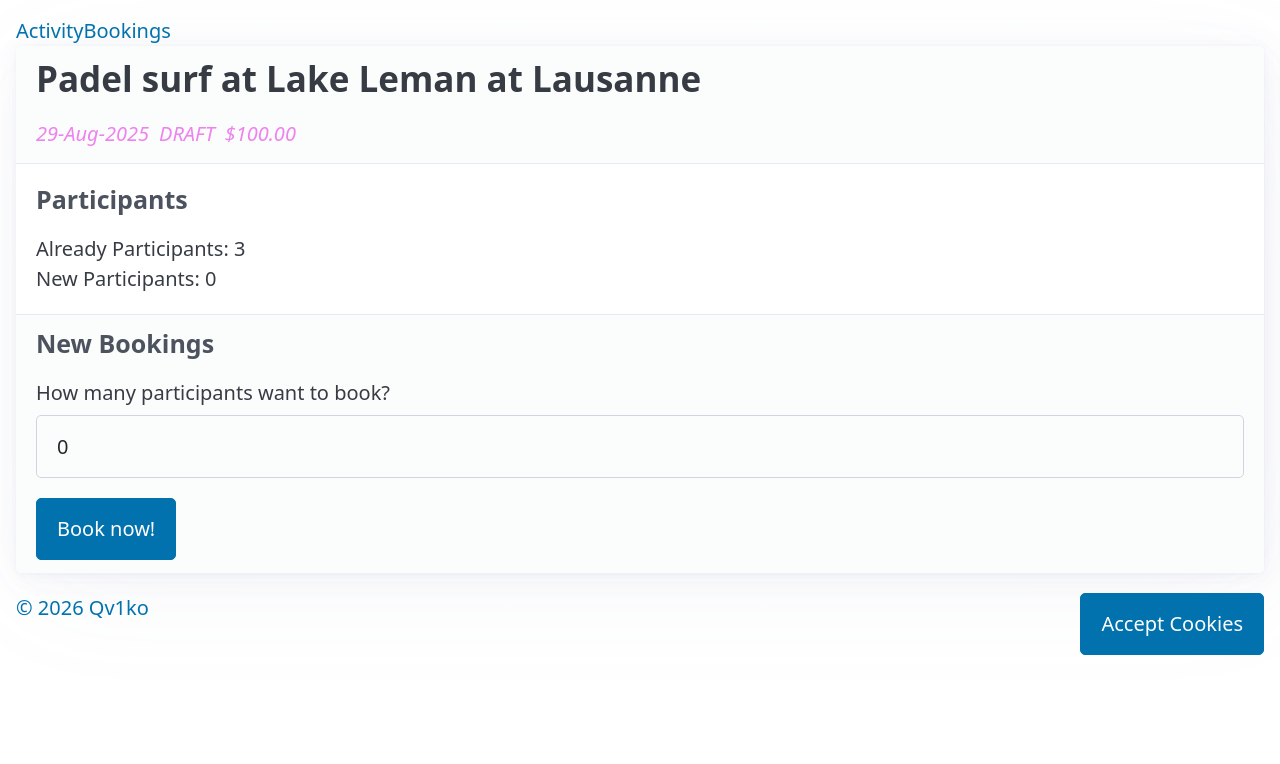
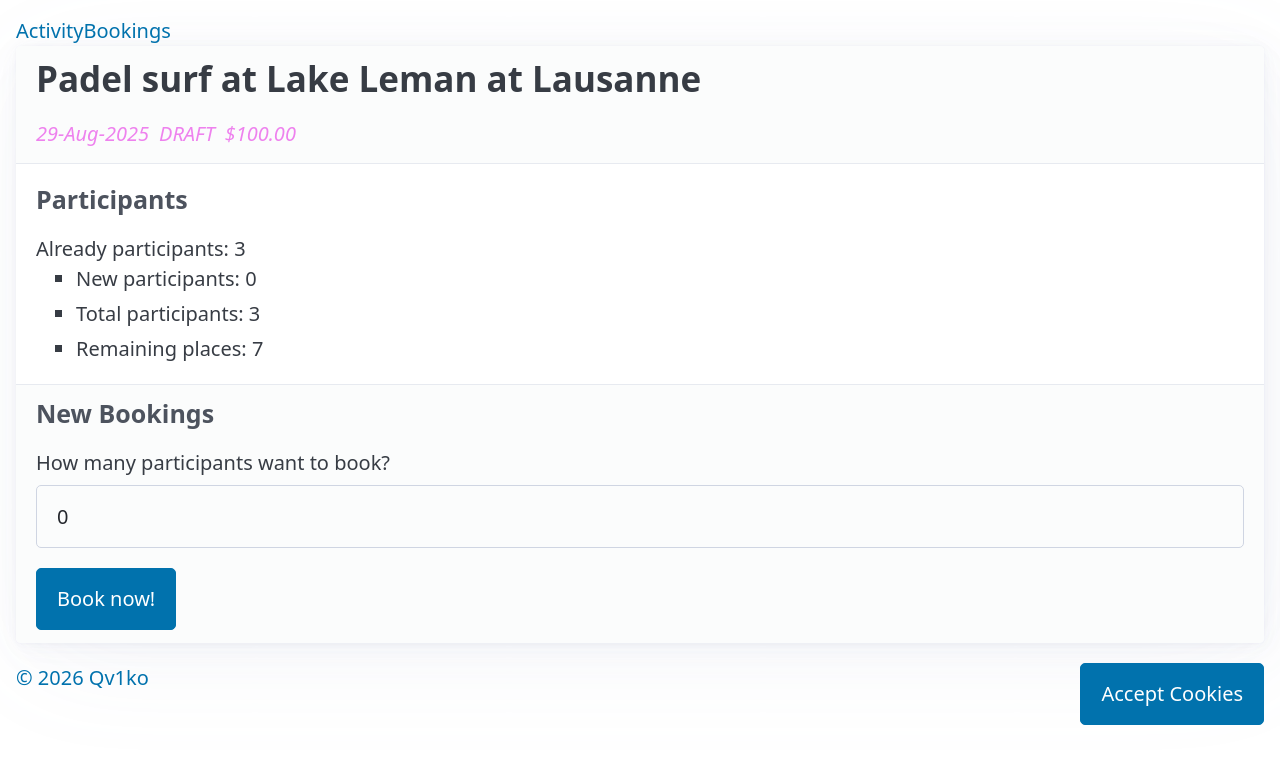
Before and after one commit to Qv1ko/curso-angular-moderno, an Angular app: page / in a window 1280 px wide. Shown: the top 764 px of the page. Built offline with nearby package versions, Linux system fonts and the light colour scheme.

Commit message:
feat: use computed values

```diff
--- a/src/app/bookings/bookings.html
+++ b/src/app/bookings/bookings.html
@@ -9,8 +9,12 @@
   </header>
   <main>
     <h4>Participants</h4>
-    <div>Already Participants: {{ currentParticipants }}</div>
-    <div>New Participants: {{ newParticipants() }}</div>
+    <div>Already participants: {{ currentParticipants }}</div>
+    <ul>
+      <li>New participants: {{ newParticipants() }}</li>
+      <li>Total participants: {{ totalParticipants() }}</li>
+      <li>Remaining places: {{ remainingPlaces() }}</li>
+    </ul>
   </main>
   <footer>
     <h4>New Bookings</h4>
@@ -19,6 +23,8 @@
       type="number"
       [ngModel]="newParticipants()"
       (ngModelChange)="onNewParticipantsChange($event)"
+      min="0"
+      [max]="maxNewParticipants"
     />
     <button [disabled]="booked()" (click)="onBookClick()">Book now!</button>
     {{ booked() ? 'Booked!' : '' }}
--- a/src/app/bookings/bookings.ts
+++ b/src/app/bookings/bookings.ts
@@ -1,5 +1,5 @@
 import { CurrencyPipe, DatePipe, UpperCasePipe } from '@angular/common';
-import { Component, signal } from '@angular/core';
+import { Component, computed, signal } from '@angular/core';
 import { FormsModule } from '@angular/forms';
 
 import { Activity } from '../domain/activity.type';
@@ -27,6 +27,10 @@ export class Bookings {
   };
 
   readonly currentParticipants = 3;
+  readonly maxNewParticipants = this.activity.maxParticipants - this.currentParticipants;
+
+  readonly totalParticipants = computed(() => this.currentParticipants + this.newParticipants());
+  readonly remainingPlaces = computed(() => this.activity.maxParticipants - this.totalParticipants());
 
   readonly newParticipants = signal(0);
   readonly booked = signal(false);
```
